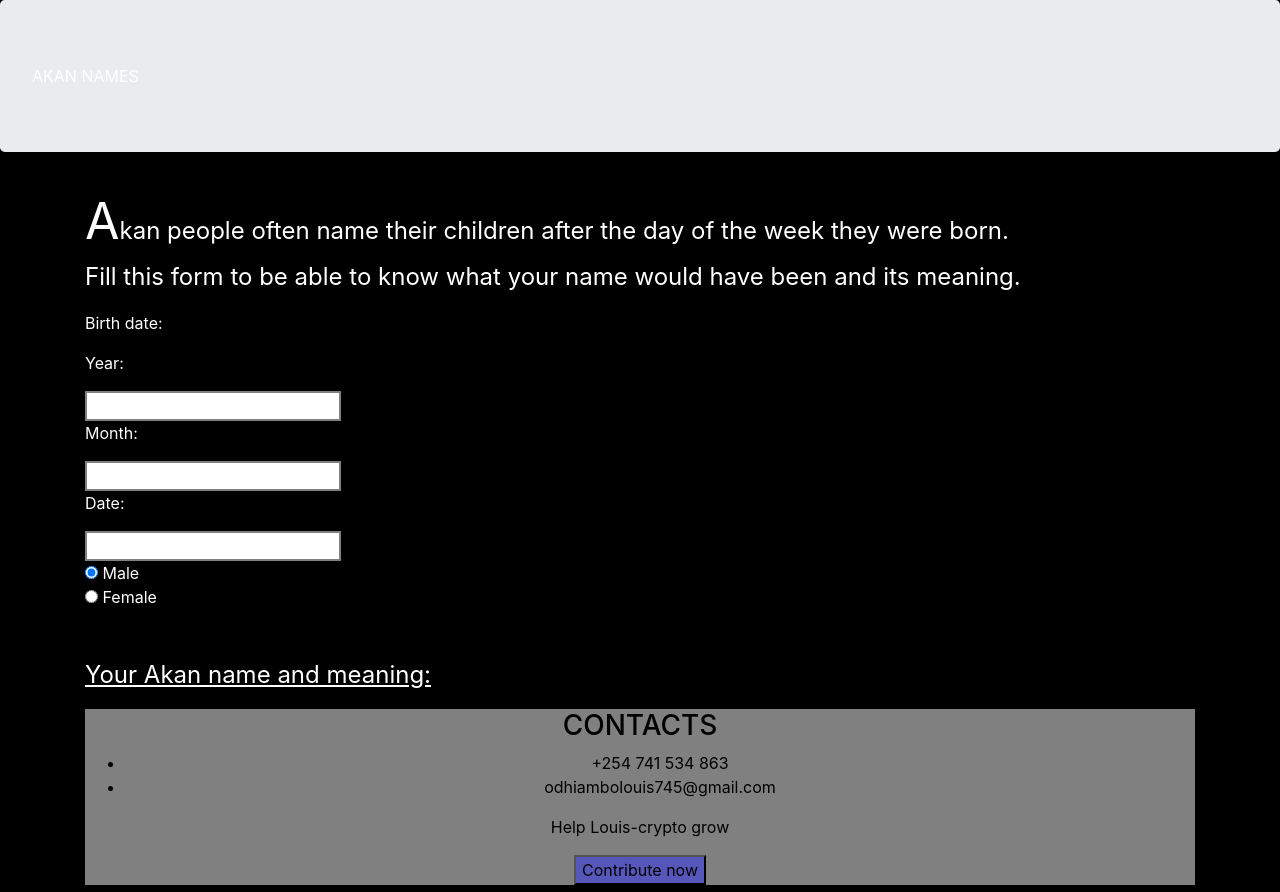
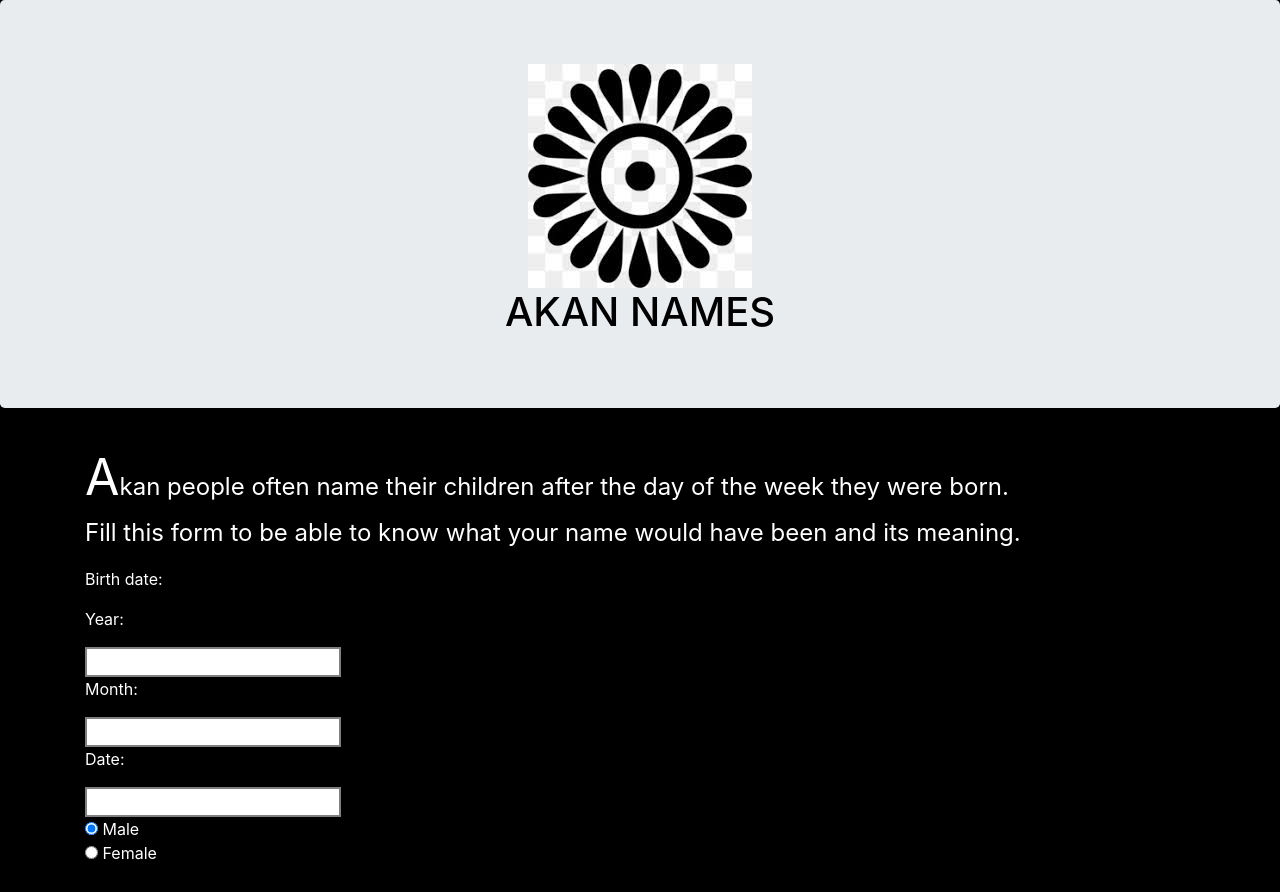
Before and after one commit to Louis-crypto/Akan-names-project., a plain HTML site: page index.html in a window 1280 px wide. Shown: the top 892 px of the page. Drawn offline with Linux system fonts and the light colour scheme.

Commit message:
add an image to the heading

```diff
--- a/index.html
+++ b/index.html
@@ -13,8 +13,10 @@
 
 <body>
   <div class="jumbotron">
-    <img src="" alt
+    <div class="heading">
+    <img src="images/akan.jpeg" alt="akan profile">
     <h1>AKAN NAMES</h1>
+  </div>
   </div>
   <div class="container">
     <p class="description">
--- a/styles.css
+++ b/styles.css
@@ -1,6 +1,9 @@
 body{
   background-color: black;
   color: white;
+}
+.heading{
+  text-align: center;
 }
 h1{
   text-align: center;
```
Also changed, not shown: images/akan.jpeg (added).
